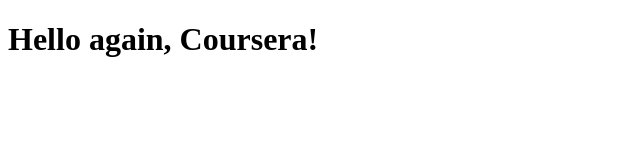
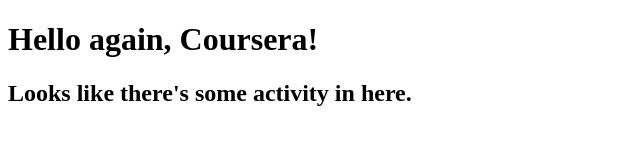
Before and after one commit to trexdesign/coursera, a plain HTML site: page site/index.html in a window 1280 px wide. Shown: the whole page, without its empty margins (0-640 px from the left). Drawn offline with Linux system fonts and the light colour scheme.

Commit message:
Added an <h2>

```diff
--- a/site/index.html
+++ b/site/index.html
@@ -5,5 +5,6 @@
 </head>
 <body>
 <h1>Hello again, Coursera!</h1>
+<h2>Looks like there's some activity in here.</h2>
 </body>
 </html>
```
